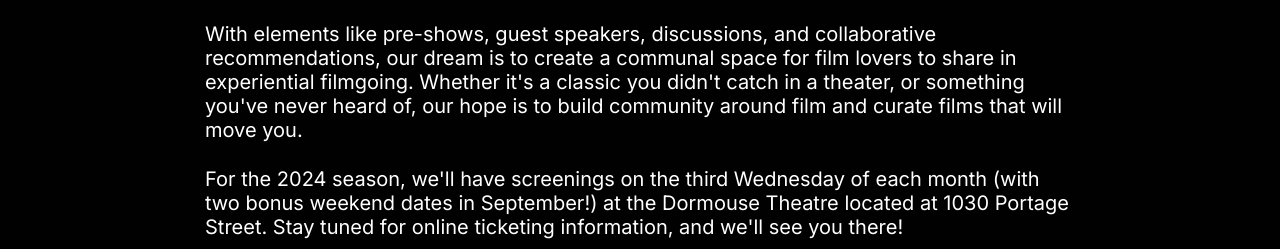
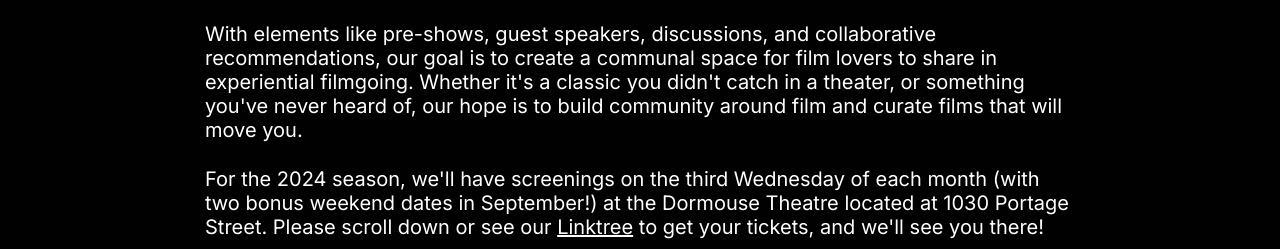
Before and after one commit to stevenremenapp/monoform-cinema, an Astro site: page / in a window 1280 px wide. Shown: the part 703-952 px from the top of the page. Built offline with nearby package versions, Linux system fonts and the light colour scheme; Astro itself is replaced by a stand-in of ours.

Commit message:
fix: update outdated ticketing copy

```diff
--- a/src/pages/index.astro
+++ b/src/pages/index.astro
@@ -22,7 +22,7 @@ import HeroSection from "../components/HeroSection.astro";
         <SectionHeader title="Shows" />
         <p class="show-details">
             With elements like pre-shows, guest speakers, discussions, and
-            collaborative recommendations, our dream is to create a communal
+            collaborative recommendations, our goal is to create a communal
             space for film lovers to share in experiential filmgoing. Whether
             it's a classic you didn't catch in a theater, or something you've
             never heard of, our hope is to build community around film and
@@ -31,8 +31,12 @@ import HeroSection from "../components/HeroSection.astro";
         <p class="show-details">
             For the 2024 season, we'll have screenings on the third Wednesday of
             each month (with two bonus weekend dates in September!) at the
-            Dormouse Theatre located at 1030 Portage Street. Stay tuned for
-            online ticketing information, and we'll see you there!
+            Dormouse Theatre located at 1030 Portage Street. Please scroll down
+            or see our <a
+                href="https://linktr.ee/monoformcinema"
+                target="_blank"
+                rel="noopener noreferrer">Linktree</a
+            > to get your tickets, and we'll see you there!
         </p>
         {shows.map((show) => <ScreeningDetails {...show} />)}
         <Partners />
@@ -67,6 +71,9 @@ import HeroSection from "../components/HeroSection.astro";
         color: var(--base-dark);
         font-size: var(--fs-sm);
     }
+    a {
+        color: var(--base-light);
+    }
 
     @media screen and (max-width: 800px) {
         p {
```
